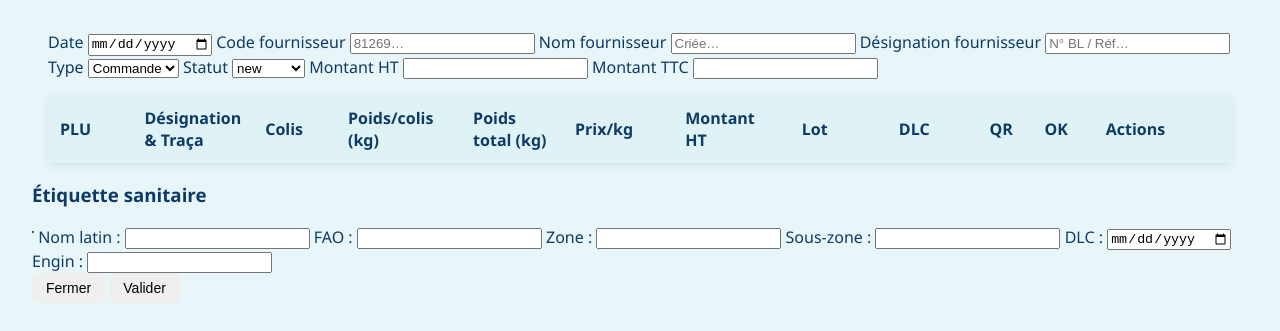
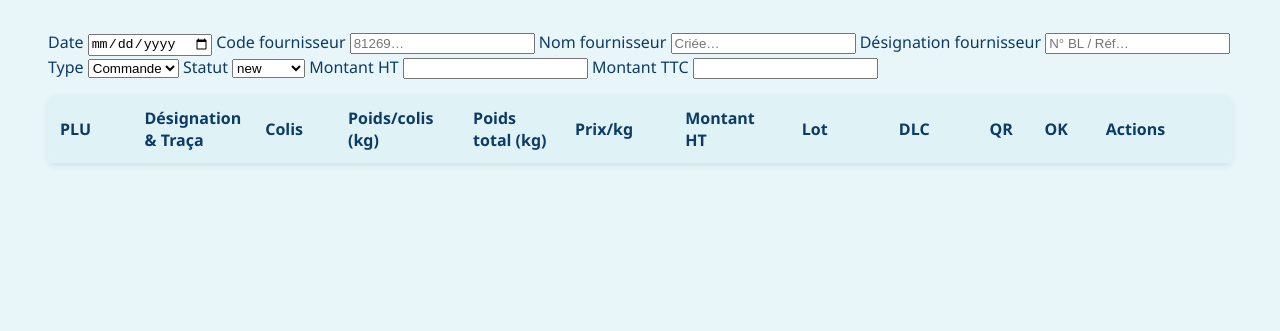
Before and after one commit to ALRICPAON/gestion-poissonnerie-gas, a plain HTML site: page pages/achat-detail.html in a window 1280 px wide. Shown: the part 97-428 px from the top of the page. Drawn offline with nearby package versions, Linux system fonts and the light colour scheme; no server answers.

Commit message:
Update achat-detail.html

```diff
--- a/pages/achat-detail.html
+++ b/pages/achat-detail.html
@@ -140,7 +140,7 @@
     }
   </script>
 
-  <div id="popup-sanitaire" class="modal">
+ <div id="popup-sanitaire" class="modal" style="display:none;">
   <div class="modal-content">
     <h3>Étiquette sanitaire</h3>
 
@@ -164,7 +164,7 @@
     <label>Engin :</label>
     <input id="san-engin" type="text">
 
-    <div class="modal-buttons">
+    <div class="modal-buttons" style="margin-top:15px;">
       <button id="san-fermer" class="btn">Fermer</button>
       <button id="san-valider" class="btn btn-primary">Valider</button>
     </div>
```
